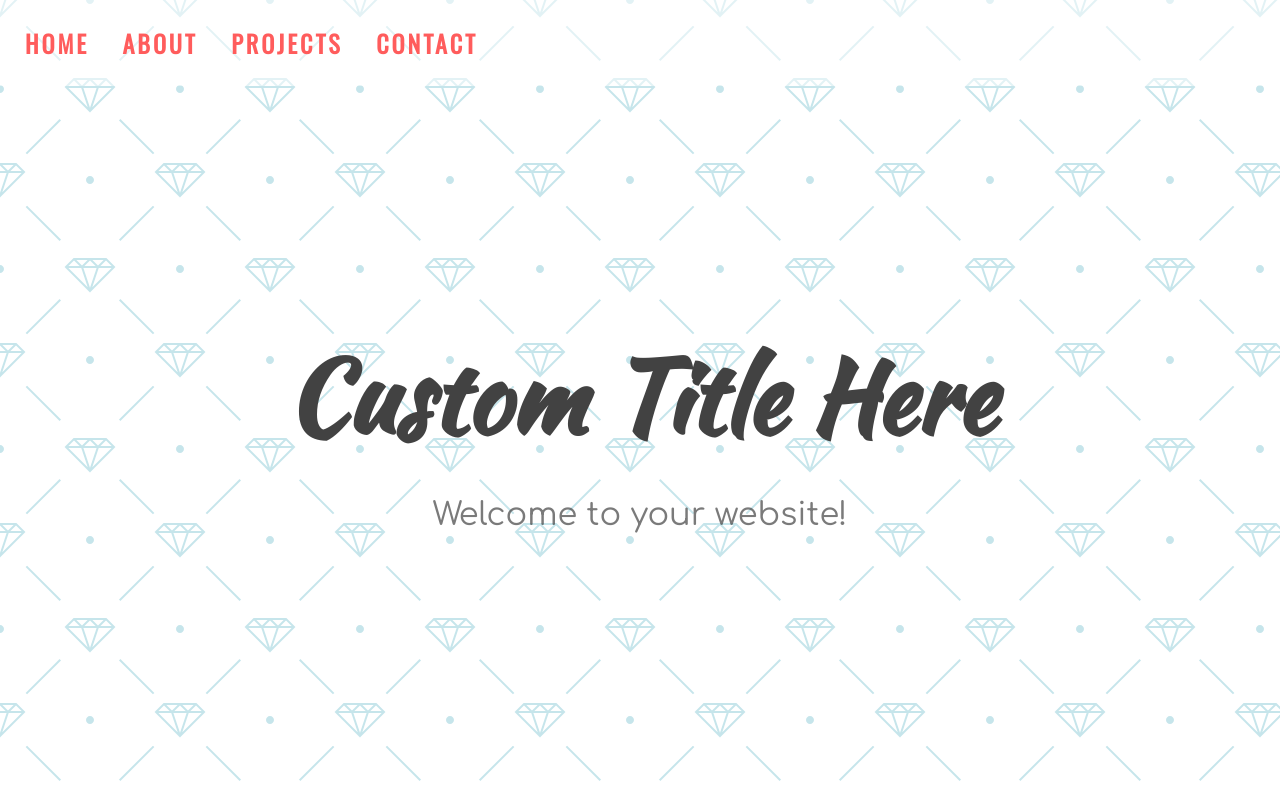
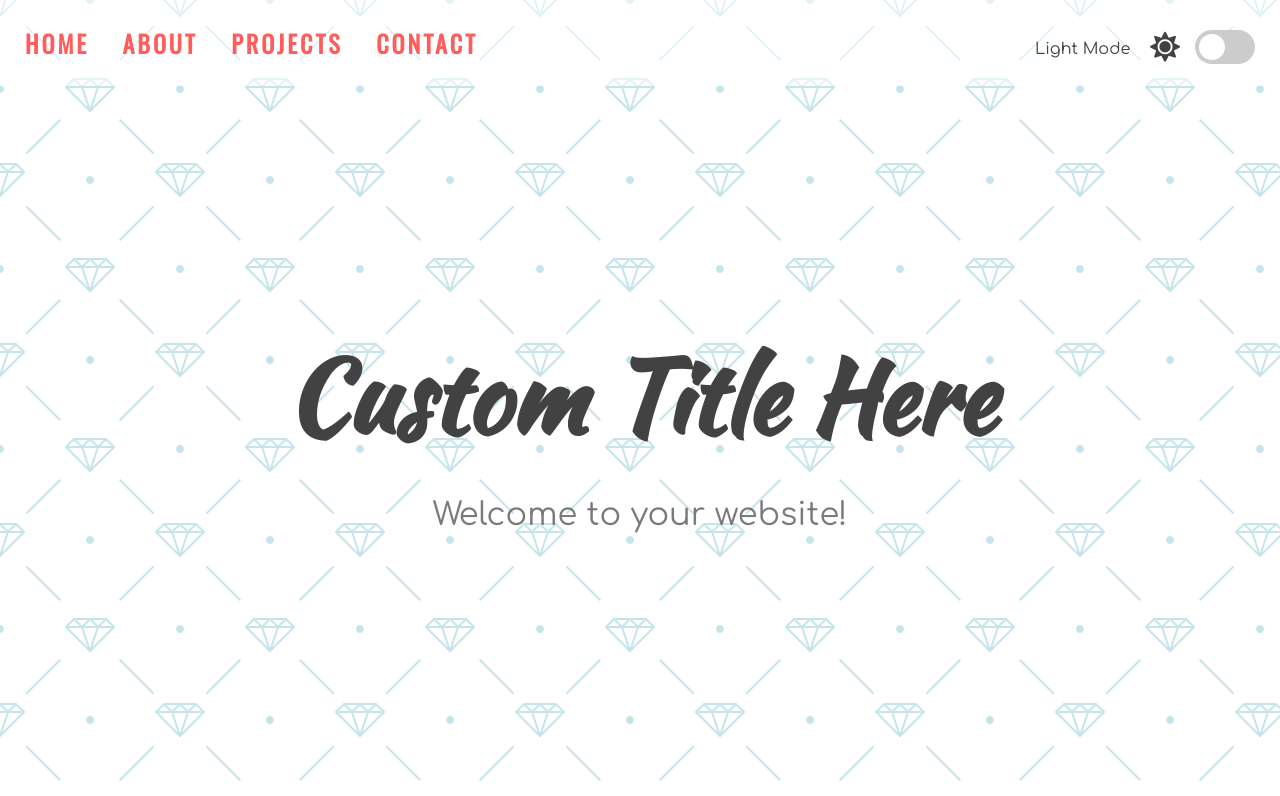
Before and after one commit to Bayezid075/light-and-dark-mode, a plain HTML site: page index.html in a window 1280 px wide. Shown: the top 796 px of the page. Drawn offline with nearby package versions, Linux system fonts and the light colour scheme.

Commit message:
theme switch style

```diff
--- a/index.html
+++ b/index.html
@@ -15,6 +15,17 @@
     <title>Give the title here</title>
   </head>
   <body>
+    <!-- Dark Mode Switch -->
+    <div class="theme-switch-wrapper">
+      <span id="toggle-icon">
+        <span class="toggle-text">Light Mode</span>
+        <i class="fas fa-sun"></i>
+      </span>
+      <label class="theme-switch">
+        <input type="checkbox" />
+        <div class="slider round"></div>
+      </label>
+    </div>
     <!-- Navigation -->
     <nav id="nav">
       <a href="#home">HOME</a>
--- a/style.css
+++ b/style.css
@@ -180,3 +180,78 @@ p {
 .social-icons i:hover {
   color: var(--on-background);
 }
+/* Dark Mode Toggle */
+.theme-switch-wrapper {
+  display: flex;
+  align-items: center;
+  z-index: 100;
+  position: fixed;
+  right: 25px;
+  top: 30px;
+}
+
+.theme-switch-wrapper span {
+  margin-right: 10px;
+  font-size: 1rem;
+}
+
+.toggle-text {
+  position: relative;
+  top: -4px;
+  right: 5px;
+  color: var(--on-background);
+}
+
+.theme-switch {
+  display: inline-block;
+  height: 34px;
+  position: relative;
+  width: 60px;
+}
+
+.theme-switch input {
+  display: none;
+}
+
+.slider {
+  background: #ccc;
+  bottom: 0;
+  cursor: pointer;
+  left: 0;
+  position: absolute;
+  right: 0;
+  top: 0;
+  transition: 0.4s;
+}
+
+.slider::before {
+  background: #fff;
+  bottom: 4px;
+  content: "";
+  height: 26px;
+  left: 4px;
+  position: absolute;
+  transition: 0.4s;
+  width: 26px;
+}
+
+input:checked + .slider {
+  background: var(--primary-color);
+}
+
+input:checked + .slider::before {
+  transform: translateX(26px);
+}
+
+.slider.round {
+  border-radius: 34px;
+}
+
+.slider.round::before {
+  border-radius: 50%;
+}
+
+.fas {
+  font-size: 30px;
+  margin-right: 5px;
+}
```
